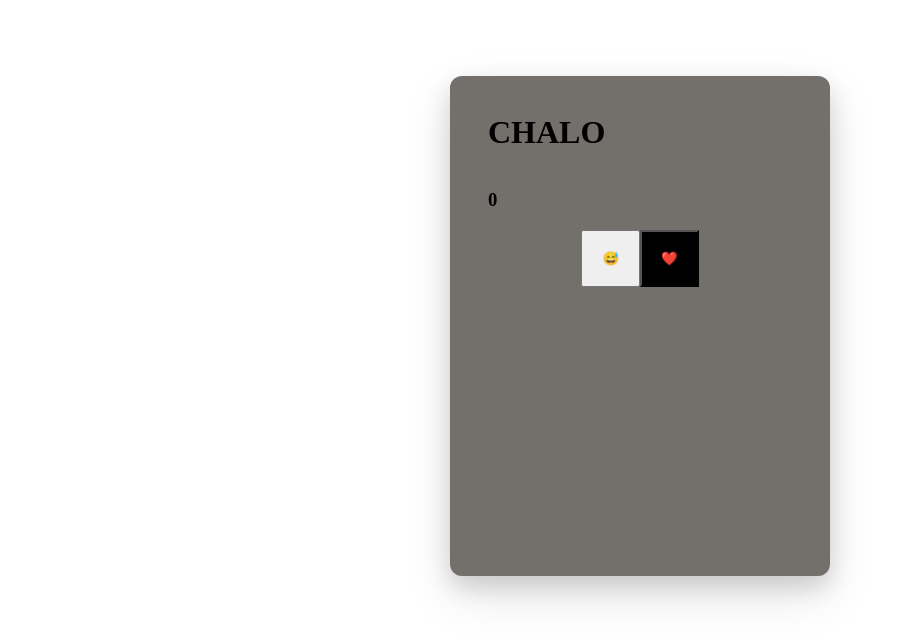
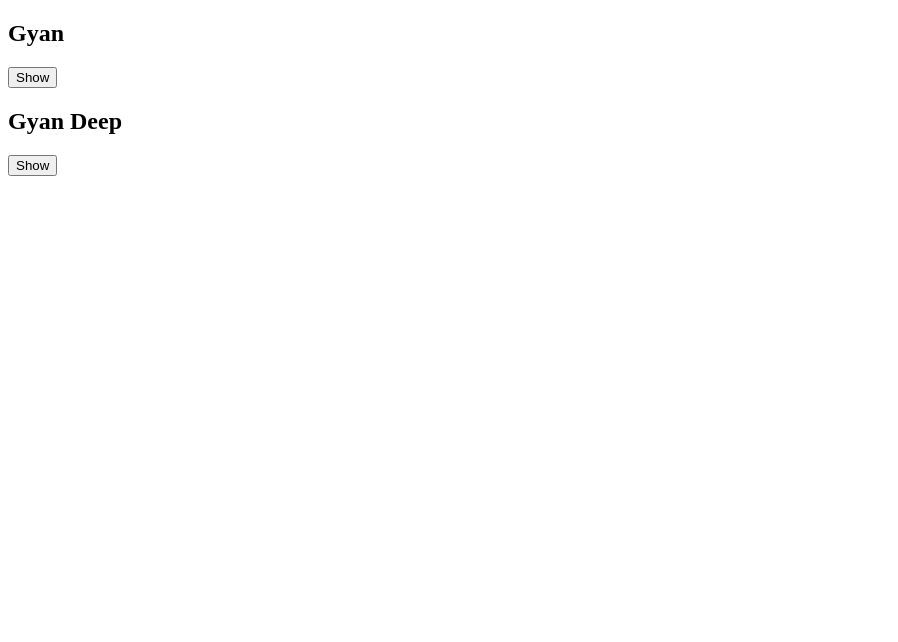
Before and after one commit to GyandeepPal/ReactJS, a React (Vite) app in the folder my-react-app/: page / in a window 1280 px wide. Shown: the top 642 px of the page, without its empty margins (0-898 px from the left). Built offline with nearby package versions, Linux system fonts and the light colour scheme.

Commit message:
dynmic rautiingggggg

```diff
--- a/my-react-app/src/App.jsx
+++ b/my-react-app/src/App.jsx
@@ -215,14 +215,21 @@
 
 
 import React from 'react'
-import Rerendring from './Rerendring'
-
+import UserList from './UserList'
+import { Route, Routes } from "react-router-dom"
+import UserProfile from "./UserProfile"
 const App = () => {
   return (
     <>
 
     <div>
-    <Rerendring/>
+
+
+      <Routes>
+        <Route   path="/"   element={ <UserList/>}/>
+        <Route   path="/profile/:id"   element={ <UserProfile/>}/>
+
+      </Routes>
     </div>
     </>
   )
--- a/my-react-app/src/Rerendring.jsx
+++ b/my-react-app/src/Rerendring.jsx
@@ -1,33 +1,49 @@
 import React, { useEffect, useReducer, useRef } from 'react'
 import './App.css'
+
 const Rerendring = () => {
-    const reducer=(state,action)=>{
-        if(action==="Gyan"){
-            return state + 1
-        }else if(action==="Gyan Deep"){
-            return state - 1
-        }else{
-            return state
-        }
+
+  const reducer = (state, action) => {
+    if (action === "Gyan") {
+      return state + 1;
+    } else if (action === "Gyan Deep") {
+      return state - 1;
     }
- const [count, dispatch] = useReducer(reducer,0)
-   const ref=useRef()
-   useEffect(() => {
-  ref.current.style.background = "red";
-}, []);
-useEffect(() => {
-  ref.current.style.background = "black";
-}, []);
+    return state;
+  };
+
+  const [count, dispatch] = useReducer(reducer, 0);
+
+  const btnRef = useRef(null);
+  const ref = useRef(null);
+
+  useEffect(() => {
+    btnRef.current.style.background = "red";
+    ref.current.style.background = "yellow";
+  }, []);
 
   return (
     <div id="Main">
-        <h1>CHALO</h1>
-        <h3>{count}</h3>
-        <button ref={ref}className='one' onClick={()=>dispatch("Gyan")}>😅</button>
-        <button ref={ref} className='two' onClick={()=>dispatch("Gyan Deep")}>❤️</button>
+      <h1>CHALO</h1>
+      <h3>{count}</h3>
 
+      <button
+        ref={btnRef}
+        className="one"
+        onClick={() => dispatch("Gyan")}
+      >
+        😅
+      </button>
+
+      <button
+        ref={ref}
+        className="two"
+        onClick={() => dispatch("Gyan Deep")}
+      >
+        ❤️
+      </button>
     </div>
-  )
-}
+  );
+};
 
-export default Rerendring
+export default Rerendring;
--- /dev/null
+++ b/my-react-app/src/UserList.jsx
@@ -0,0 +1,26 @@
+import React from 'react'
+import { useNavigate } from 'react-router-dom'
+
+const UserList = () => {
+  const list = ["Gyan", "Gyan Deep"]
+  const navigate = useNavigate()
+
+  function fun1(id) {
+    navigate(`/profile/${id}`)
+  }
+
+  return (
+    <div>
+      {list.map((data, id) => (
+        <div key={id}>
+          <h2>{data}</h2>
+          <button onClick={() => fun1(id)}>
+            Show
+          </button>
+        </div>
+      ))}
+    </div>
+  )
+}
+
+export default UserList
--- /dev/null
+++ b/my-react-app/src/UserProfile.jsx
@@ -0,0 +1,18 @@
+import React from 'react'
+import { useParams } from 'react-router-dom'
+
+const UserProfile = () => {
+    let list=['A','B','C','D']
+
+
+     let {id}=  useParams()
+    let data= list.find((_,index)=>{
+        return id==index
+     })
+
+  return (
+    <div>{data}</div>
+  )
+}
+
+export default UserProfile
--- a/my-react-app/src/main.jsx
+++ b/my-react-app/src/main.jsx
@@ -5,8 +5,8 @@ import { BrowserRouter } from 'react-router-dom'
 
 ReactDOM.createRoot(document.getElementById('root')).render(
   <React.StrictMode>
-  {/*  <BrowserRouter> */}
+   <BrowserRouter>
     <App />
-  {/*  </BrowserRouter> */}
+   </BrowserRouter>
   </React.StrictMode>
 )
```
